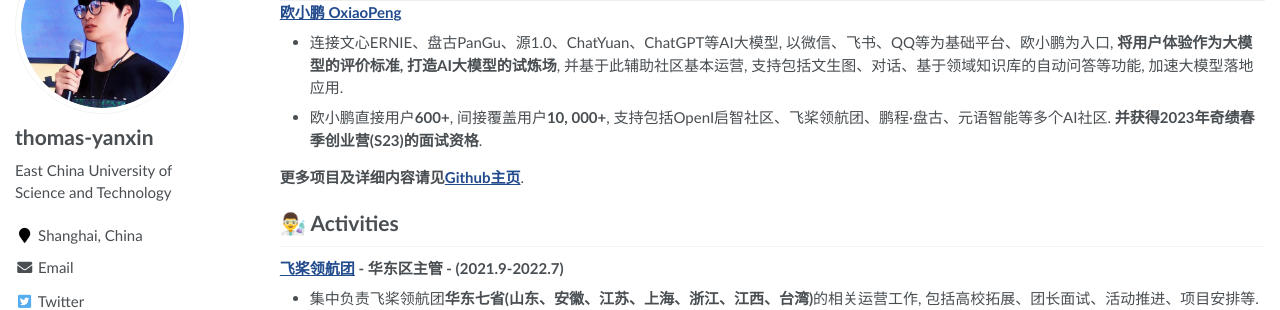
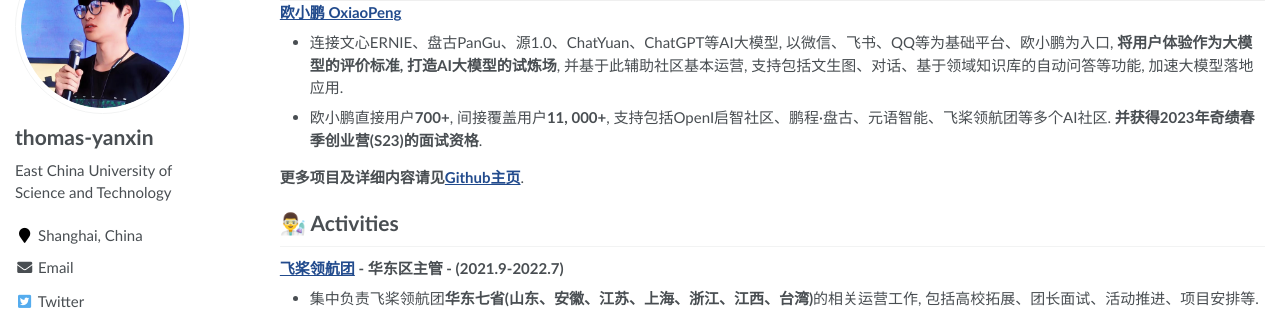
Before and after one commit to thomas-yanxin/thomas-yanxin.github.io, a Jekyll site: the page built from _pages/about.md, in a window 1280 px wide and 900 px high, scrolled down 2636 px. Shown: the part 152-462 px from the top of the window. Built offline with Jekyll 4.4.1, drawn with Linux system fonts in a browser that asks for light colours; some web fonts are replaced.

Commit message:
Update about.md

```diff
--- a/_pages/about.md
+++ b/_pages/about.md
@@ -144,7 +144,7 @@
 
 **[欧小鹏 OxiaoPeng](https://github.com/thomas-yanxin/OXiaoPeng)**
 * 连接文心ERNIE、盘古PanGu、源1.0、ChatYuan、ChatGPT等AI大模型, 以微信、飞书、QQ等为基础平台、欧小鹏为入口, **将用户体验作为大模型的评价标准, 打造AI大模型的试炼场**, 并基于此辅助社区基本运营, 支持包括文生图、对话、基于领域知识库的自动问答等功能, 加速大模型落地应用.
-* 欧小鹏直接用户**600+**, 间接覆盖用户**10, 000+**, 支持包括OpenI启智社区、飞桨领航团、鹏程·盘古、元语智能等多个AI社区. **并获得2023年奇绩春季创业营(S23)的面试资格**.
+* 欧小鹏直接用户**700+**, 间接覆盖用户**11, 000+**, 支持包括OpenI启智社区、鹏程·盘古、元语智能、飞桨领航团等多个AI社区. **并获得2023年奇绩春季创业营(S23)的面试资格**.
 
 **更多项目及详细内容请见[Github主页](https://github.com/thomas-yanxin)**.
 
```
